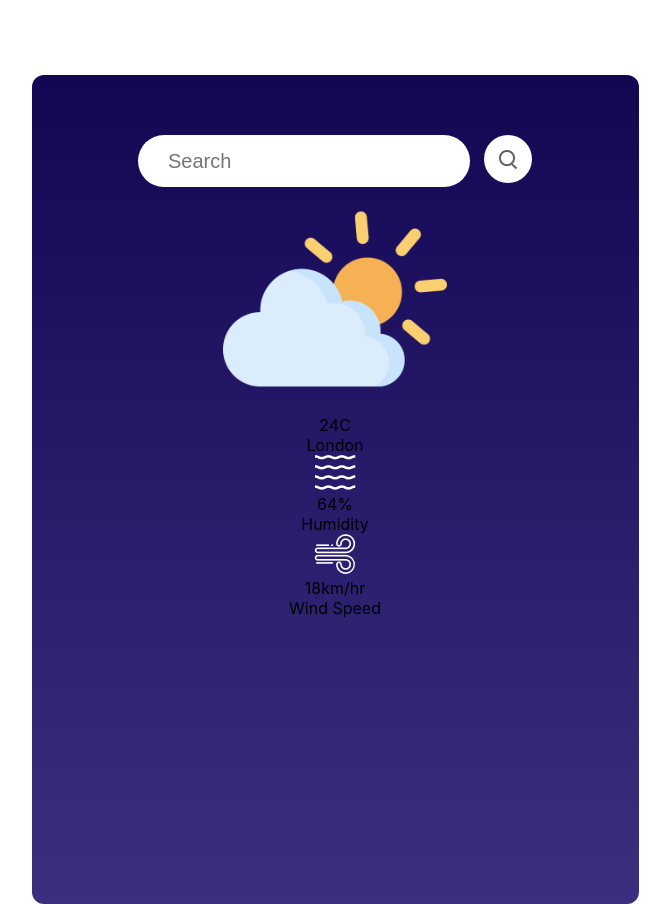
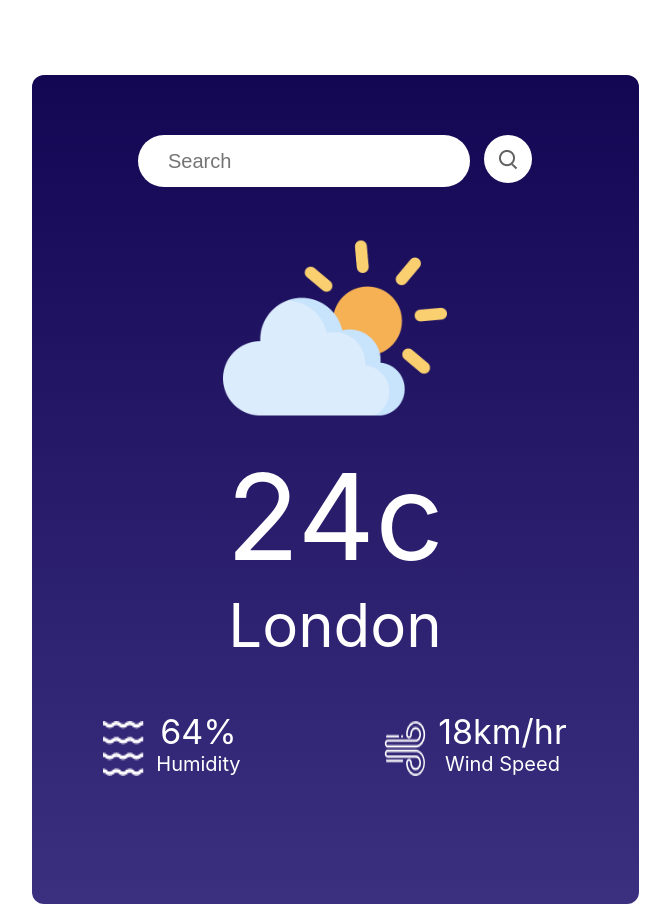
Before and after one commit to Spandana-dara/Weather_App, a React (Create React App) app: page / in a window 1280 px wide. Shown: the whole page, without its empty margins (305-975 px from the left). Built offline with nearby package versions, Linux system fonts and the light colour scheme.

Commit message:
added css

```diff
--- a/src/Components/WeatherApp/WeatherApp.css
+++ b/src/Components/WeatherApp/WeatherApp.css
@@ -34,3 +34,42 @@
   border-radius: 30px;
   cursor: pointer;
 }
+
+.weather-image{
+    margin-top: 29px;
+}
+
+.weather-temp{
+  color: white;
+  font-size: 120px;
+}
+
+.weather-location{
+  color: white;
+  font-size: 60px;
+}
+
+.data-container{
+  margin-top: 50px;
+  color: white;
+  display: flex;
+  justify-content: center;
+}
+
+.element{
+   margin: auto;
+   gap:12px;
+   display: flex;
+}
+
+.data{
+  font-size: 34px;
+}
+
+.text{
+  font-size: 20px;
+}
+
+.icon{
+  margin-top: 10px;
+}
--- a/src/Components/WeatherApp/WeatherApp.jsx
+++ b/src/Components/WeatherApp/WeatherApp.jsx
@@ -21,7 +21,7 @@
       <div className="weather-image">
         <img src={cloud_icon}></img>
       </div>
-      <div className="weather-temp">24C</div>
+      <div className="weather-temp">24c</div>
       <div className="weather-location">London</div>
       <div className="data-container">
         <div className="element">
```
